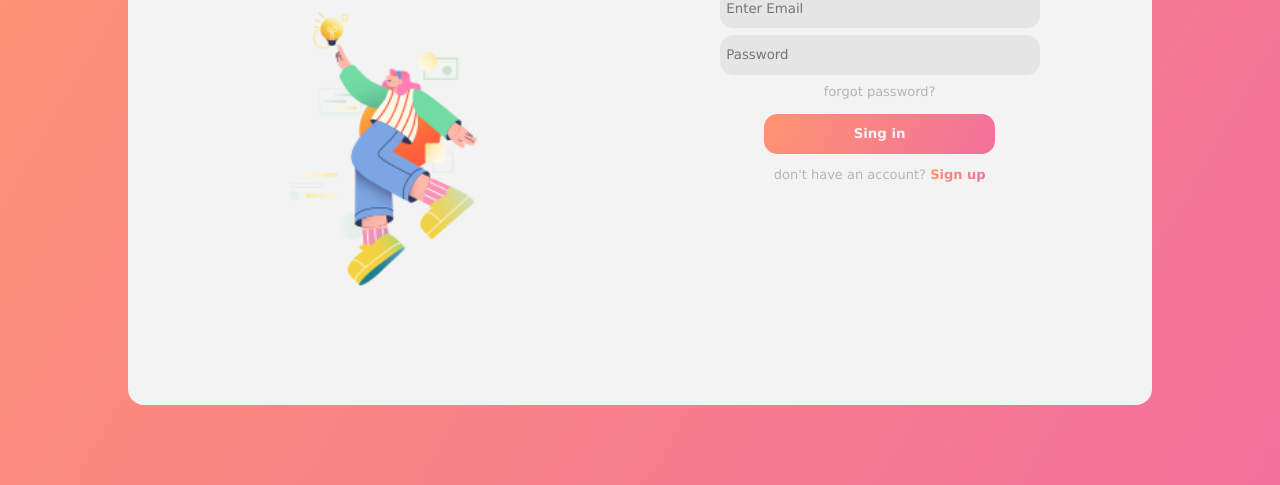
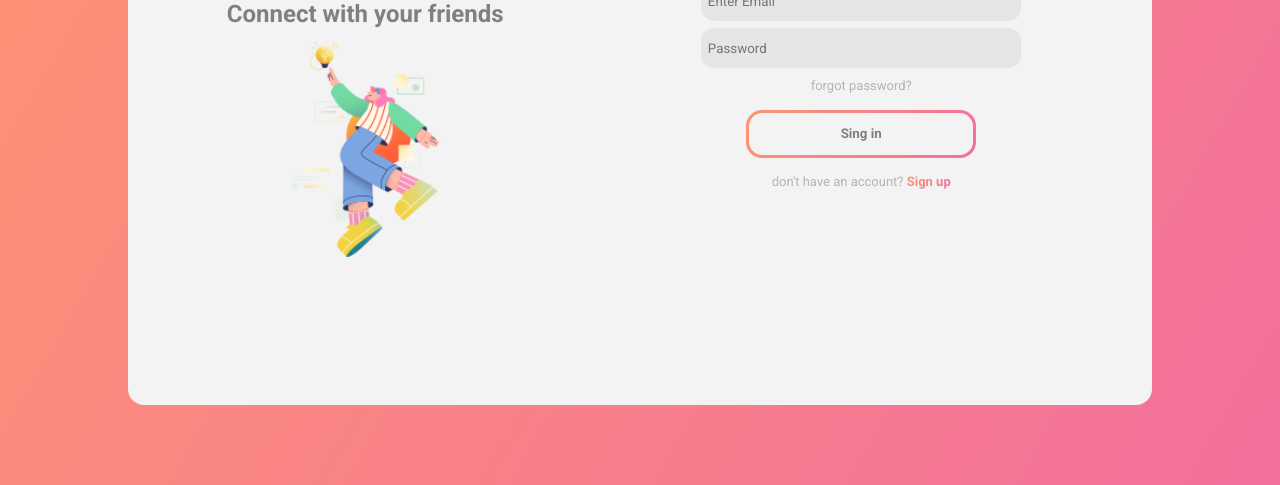
Before and after one commit to evertonpontes/Login-Page, a plain HTML site: page index.html in a window 1280 px wide. Shown: the part 315-800 px from the top of the page. Drawn offline with Linux system fonts and the light colour scheme.

Commit message:
add js code line

```diff
--- a/index.html
+++ b/index.html
@@ -1,12 +1,19 @@
 <!DOCTYPE html>
 <html lang="en">
+
 <head>
     <meta charset="UTF-8">
     <meta http-equiv="X-UA-Compatible" content="IE=edge">
     <meta name="viewport" content="width=device-width, initial-scale=1.0">
     <title>Login Page</title>
     <link rel="stylesheet" href="styles.css">
+    <link rel="preconnect" href="https://fonts.googleapis.com">
+    <link rel="preconnect" href="https://fonts.gstatic.com" crossorigin>
+    <link
+        href="https://fonts.googleapis.com/css2?family=Roboto:ital,wght@0,100;0,300;0,400;0,500;0,700;0,900;1,100;1,300;1,400;1,500;1,700;1,900&family=Sora:wght@300;400;500;600;700;800&display=swap"
+        rel="stylesheet">
 </head>
+
 <body>
     <div class="form-ctn">
         <div class="form-info">
@@ -15,21 +22,24 @@
             <img src="img/beam-idea.png" alt="idea" class="form-img" />
         </div>
         <div class="form-bd">
-            <form action="/" method="get" >
-                <input type="email" name="email" id="email" placeholder="Enter Email"><br/>
-                <input type="password" name="pass" id="pass" placeholder="Password"><br/>
+            <form action="#" onsubmit="handleSubmit()">
+                <input type="email" name="email" id="email" placeholder="Enter Email" required onchange="handleChange(this.name, this.value)"><br />
+                <input type="password" name="password" id="pass" placeholder="Password" required onchange="handleChange(this.name, this.value)"><br />
                 <a href="http://" target="_blank" rel="noopener noreferrer">
                     forgot password?
-                </a><br/>
-                <button type="submit">
-                    Sing in
-                </button><br/>
-                <p class="text">don't have an account?  <a href="http://" target="_blank" rel="noopener noreferrer">
-                    Sign up
-                </a></p>
+                </a><br />
+                <div class="btn-border">
+                    <button type="submit">
+                        Sing in
+                    </button>
+                </div>
+                <p class="text">don't have an account? <a href="http://" target="_blank" rel="noopener noreferrer">
+                        Sign up
+                    </a></p>
             </form>
         </div>
     </div>
     <script src="./script.js" />
 </body>
+
 </html>
--- a/script.js
+++ b/script.js
@@ -0,0 +1,10 @@
+let regist = {email: "", password: ""};
+
+function handleChange(name, value) {
+    regist[name] = value;
+    console.log(regist);
+};
+
+function handleSubmit() {
+    alert(`email: ${regist.email}, password: ${regist.password}`);
+};
--- a/styles.css
+++ b/styles.css
@@ -2,7 +2,7 @@
     margin: 0;
     padding: 0;
     box-sizing: border-box;
-    font-family: 'Lucida Sans', sans-serif;
+    font-family: 'Roboto', sans-serif;
 }
 
 body {
@@ -79,18 +79,33 @@ p > a {
     -webkit-text-fill-color: transparent;
 }
 
+.btn-border {
+    border-radius: 1em;
+    width: 18vw;
+    height: 3em;
+    padding: 3px;
+    background: linear-gradient(300deg, #f2709c 0%, #ff9472 100%);
+    display: flex;
+    justify-content: center;
+    align-items: center;
+    align-self: center;
+    margin: 1em auto 1em auto;
+}
+
 button {
-    width: 18vw;
+    width: 100%;
+    height: 100%;
     border: none;
     border-radius: 1em;
     font-weight: bolder;
-    color: #F3F3F3;
-    background: linear-gradient(300deg, #f2709c 0%, #ff9472 100%);
-    height: 3em;
-    margin: 1em;
+    color: #808080;
+    background: #F3F3F3;
     cursor: pointer;
+    transition-delay: 5s;
+    transition: color .5s, background .5s;
 }
 
 button:hover {
-    background: #f2709c;
+    color: #F3F3F3;
+    background: linear-gradient(300deg, #f2709c 0%, #ff9472 100%);
 }
```
